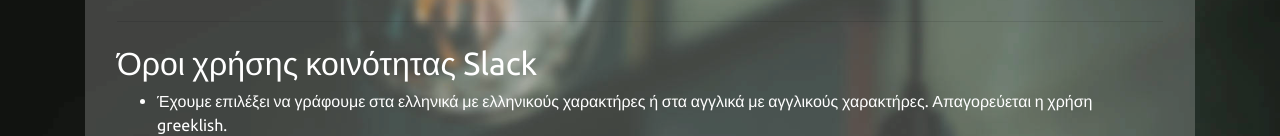
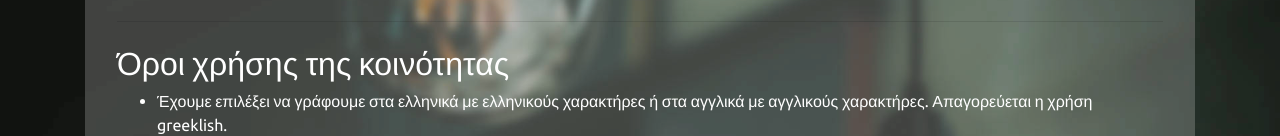
Before and after one commit to greekdigitalcommunity/greekdigitalcommunity.github.io, a website: page terms.html in a window 1280 px wide. Shown: the part 346-482 px from the top of the page. Drawn offline with Linux system fonts and the light colour scheme.

Commit message:
Update wording on terms paragraph

```diff
--- a/terms.html
+++ b/terms.html
@@ -68,7 +68,7 @@
           <h1 class="display-3">Όροι & Ομάδα Διαχείρισης</h1>
           <p class="lead">Με στόχο την ομαλή λειτουργία της κοινότητας μας και πάντα με τις αρχές της συμμετοχικότητας, θέλουμε να δημιουργήσουμε ένα ασφαλές περιβάλλον προς όλους.</p>
           <hr class="my-4">
-          <h2>Όροι χρήσης κοινότητας Slack</h2>
+          <h2>Όροι χρήσης της κοινότητας</h2>
           <ul>
             <li>Έχουμε επιλέξει να γράφουμε στα ελληνικά με ελληνικούς χαρακτήρες ή στα αγγλικά με αγγλικούς χαρακτήρες. Απαγορεύεται η χρήση greeklish.</li>
             <li>Απαραίτητη προϋπόθεση είναι ο αλληλοσεβασμός των μελών της κοινότητας.</li>
```
